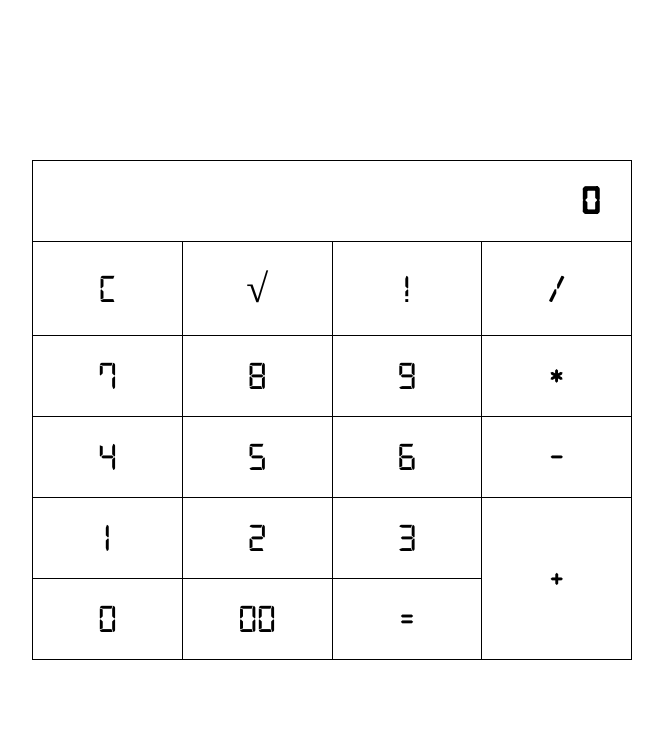
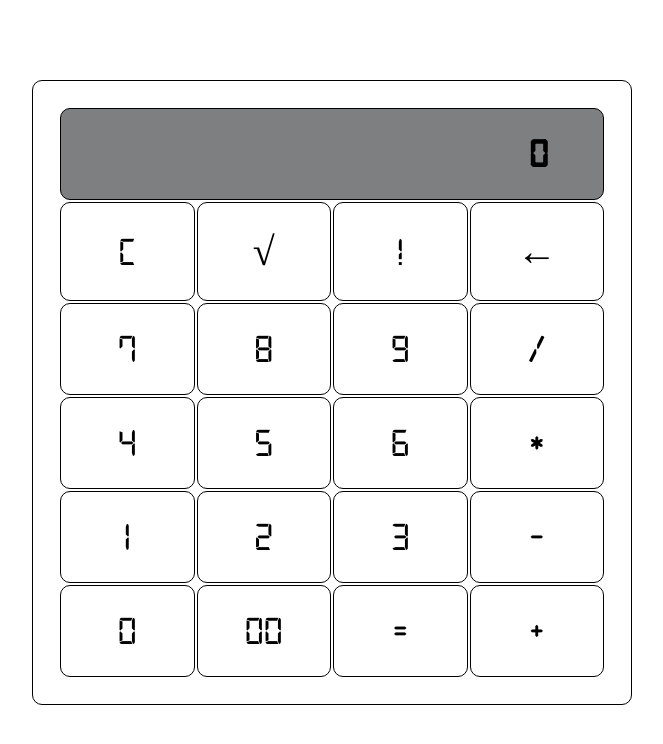
Before and after one commit to pyLuna/calc, a SvelteKit app: page / in a window 1280 px wide. Shown: the top 744 px of the page, without its empty margins (352-1015 px from the left). Built offline with nearby package versions, Linux system fonts and the light colour scheme.

Commit message:
for deploy testing

```diff
--- a/src/routes/+page.svelte
+++ b/src/routes/+page.svelte
@@ -1,107 +1,112 @@
 <script lang="ts">
-    let prevNum: int;
-    let newNum: int;
-    let oprt: string;
-    let chk: bool;
+    let ans = '0';
+    let sqrt = '&radic;';
+    let oprt = "";
+    let chk = false;
 
-    function Factorial(num:int): int{
+    function Squared(num: number): number{
+        return Math.sqrt(num);
+    }
+    function Factorial(num:number): number{
         if(num == 1){
             return num;
         }
         return num * Factorial(num-1);
     }
-
-    function AppendNum(test){
-        let ans = document.getElementById("ans");
-        if(chk == true){
-            Clear();
+    function AddZero(inc: number){
+        let i = 0;
+        while(i < inc){
+            ans += '0';
+            i++;
+        }
+    }
+    function Append(num:any){
+        if(endsWithOperator(ans) && isNaN(num)){
+            return;
+        }
+        if(chk){
+            if(!isNaN(num)){
+                Clear();
+            }
             chk = false;
         }
-        if(ans.innerText === '0'){
-            ans.innerText = "";
+        if(num === '!'){
+            if(ans.includes('!')){return;}
+            oprt = 'fact';
         }
-        if(typeof test === 'string' && ans.innerText !== '0'){
-            ans.innerText += '00';
+        if(ans === '0'){
+            ans = "";
         }
-        else{
-            ans.innerText += test;
+        if(num === 'sq'){
+            ans += sqrt;
+            oprt = 'sq';
+            return;
         }
-        newNum = Number(ans.innerText);
+        ans += num;
     }
-    function Operator(opr){
-        let ans = document.getElementById("ans");
-        prevNum = Number(ans.innerText);
-        oprt = opr;
-        if(opr.length === 3){
-            ans.innerText = "0";
+    function endsWithOperator(str: string) {
+        var lastChar = str.charAt(str.length - 1);
+        return lastChar === '+' || lastChar === '-' || lastChar === '/' || lastChar === '*';
+    }
+    function Equal(){
+        if(oprt === ""){
+            ans = eval(ans);
+            chk = true;
+            return;
         }
-        if(opr === "fact" && ans.innerText.charAt(ans.innerText.length-1) !== '!'){
-            ans.innerText += "!";
+        if(oprt === 'fact'){
+            oprt = "";
+            return ans = String(Factorial(Number(ans.slice(0,-1))));
+        }
+        if(oprt === "sq"){
+            oprt = "";
+            return ans = String(Squared(Number(ans.replace('&radic;',''))));
         }
     }
-    function Equal(){
-        let ans = document.getElementById("ans");
-        switch (oprt) {
-            case "add":
-                ans.innerText = prevNum + newNum;
-                break;
-            case "min":
-                ans.innerText = prevNum - newNum;
-                break;
-            case "div":
-                ans.innerText = prevNum / newNum;
-                break;
-            case "mul":
-                ans.innerText = prevNum * newNum;
-                break;
-            case "fact":
-                ans.innerText = String(Factorial(Number(ans.innerText.slice(0,-1))));
-                break;
-            default:
-                break;
+    function Clear(){
+        ans = '0';
+    }
+    function Backspace(){
+        ans = ans.slice(0,-1);
+        if(ans.length === 0){
+            ans = '0';
         }
-        chk = true;
-    }
-    function Clear(){
-        prevNum = 0;
-        newNum = 0;
-        oprt = '';
-        ans.innerText = "0";
     }
 </script>
 
 <table>
     <tr>
-        <th colspan="4"><span class="header" id="ans">0</span></th>
+        <th colspan="4"><span class="header" id="ans">{@html ans}</span></th>
     </tr>
     <tr>
         <td on:click={() => Clear()}>C</td>
-        <td on:click={() => Operator('sqrt')}>&radic;</td>
-        <td on:click={() => Operator('fact')}>!</td>
-        <td on:click={() => Operator('div')}>/</td>
+        <td on:click={() => Append('sq')}>&radic;</td>
+        <td on:click={() => Append('!')}>!</td>
+        <td on:click={() => Backspace()}>&#8592;</td>
     </tr>
     <tr>
-        <td rowspan="" on:click={() => AppendNum(7)}>7</td>
-        <td on:click={() => AppendNum(8)}>8</td>
-        <td on:click={() => AppendNum(9)}>9</td>
-        <td on:click={() => Operator('mul')}>*</td>
+        <td on:click={() => Append(7)}>7</td>
+        <td on:click={() => Append(8)}>8</td>
+        <td on:click={() => Append(9)}>9</td>
+        <td on:click={() => Append('/')}>/</td>
     </tr>
     <tr>
-        <td on:click={() => AppendNum(4)}>4</td>
-        <td on:click={() => AppendNum(5)}>5</td>
-        <td on:click={() => AppendNum(6)}>6</td>
-        <td on:click={() => Operator('min')}>-</td>
+        <td on:click={() => Append(4)}>4</td>
+        <td on:click={() => Append(5)}>5</td>
+        <td on:click={() => Append(6)}>6</td>
+        <td on:click={() => Append('*')}>*</td>
     </tr>
     <tr>
-        <td on:click={() => AppendNum(1)}>1</td>
-        <td on:click={() => AppendNum(2)}>2</td>
-        <td on:click={() => AppendNum(3)}>3</td>
-        <td rowspan="2" on:click={() => Operator('add')}>+</td>
+        <td on:click={() => Append(1)}>1</td>
+        <td on:click={() => Append(2)}>2</td>
+        <td on:click={() => Append(3)}>3</td>
+        <td on:click={() => Append('-')}>-</td>
     </tr>
     <tr>
-        <td on:click={() => AppendNum(0)}>0</td>
-        <td on:click={() => AppendNum('00')}>00</td>
+        <td on:click={() => AddZero(1)}>0</td>
+        <td on:click={() => AddZero(2)}>00</td>
         <td on:click={() => Equal()}>=</td>
+        <td on:click={() => Append('+')}>+</td>
     </tr>
 </table>
 
@@ -119,15 +124,18 @@
         font-size: 40px;
         table-layout: fixed;
         position: absolute;
-        top:20%;
+        top:10%;
         left: 30%;
+        border-radius: 30px;
     }
     table, th, td {
       border: 1px solid black;
-      border-collapse: collapse;
+      border-radius: 10px;
+      padding: 25px;
     }
     tr td{
         text-align: center;
+        transition: background-color 0.3s ease;
     }
     tr td:hover{
         background-color: rgba(31, 31, 32, 0.425);
@@ -137,4 +145,8 @@
         float: right;
         margin-right: 30px;
     }
+    table tr th{
+        background-color: rgba(96, 97, 99, 0.808);
+        border-spacing: 5px;
+    }
     </style>
--- /dev/null
+++ b/src/routes/page1.svelte
@@ -0,0 +1,155 @@
+<script lang="ts">
+    let prevNum: number;
+    let newNum: number;
+    let oprt: string;
+    let chk: boolean;
+    let ans = "0";
+
+    function Factorial(num:number): number{
+        if(num == 1){
+            return num;
+        }
+        return num * Factorial(num-1);
+    }
+
+    function Squared(num: number): number{
+        return Math.sqrt(num);
+    }
+
+    function AppendNum(test: any){
+        if(chk == true){
+            Clear();
+            chk = false;
+        }
+        if(ans === '0'){
+            ans = "";
+        }
+        if(typeof test === 'string' && ans !== '0'){
+            ans += '00';
+        }
+        else{
+            ans += test;
+        }
+        newNum = Number(ans);
+    }
+    function Operator(opr: string){
+        prevNum = Number(ans);
+        oprt = opr;
+        // if(opr.length === 3){
+        //     ans = "0";
+        // }
+        if(opr === "fact" && ans.charAt(ans.length-1) !== '!'){
+            ans += "!";
+        }
+        if(opr === "sqrt"){
+            prevNum = Number(ans);
+            // ans += '&radic';
+        }
+    }
+    function Equal(newNum: any){
+        if(Number(ans) === 0){
+            ans = "";
+        }
+        // if(ans.length != 4){
+            ans += newNum;
+        // }
+        switch (oprt) {
+            case "add":
+                ans = String(prevNum + newNum);
+                break;
+            case "min":
+                ans = String(prevNum - newNum);
+                break;
+            case "div":
+                ans = String(prevNum / newNum);
+                break;
+            case "mul":
+                ans = String(prevNum * newNum);
+                break;
+            case "fact":
+                ans = String(Factorial(Number(ans.slice(0,-1))));
+                break;
+            case "sqrt":
+                ans = String(Squared(newNum));
+                break;
+            default:
+                break;
+        }
+        chk = true;
+    }
+    function Clear(){
+        prevNum = 0;
+        newNum = 0;
+        oprt = '';
+        ans = "0";
+    }
+</script>
+
+<table>
+    <tr>
+        <th colspan="4"><span class="header" id="ans">{@html ans}</span></th>
+    </tr>
+    <tr>
+        <td on:click={() => Clear()}>C</td>
+        <td on:click={() => Operator('sqrt')}>&radic;</td>
+        <td on:click={() => Operator('fact')}>!</td>
+        <td on:click={() => Operator('div')}>/</td>
+    </tr>
+    <tr>
+        <td on:click={() => Equal(7)}>7</td>
+        <td on:click={() => Equal(8)}>8</td>
+        <td on:click={() => Equal(9)}>9</td>
+        <td on:click={() => Operator('mul')}>*</td>
+    </tr>
+    <tr>
+        <td on:click={() => Equal(4)}>4</td>
+        <td on:click={() => Equal(5)}>5</td>
+        <td on:click={() => Equal(6)}>6</td>
+        <td on:click={() => Operator('min')}>-</td>
+    </tr>
+    <tr>
+        <td on:click={() => Equal(1)}>1</td>
+        <td on:click={() => Equal(2)}>2</td>
+        <td on:click={() => Equal(3)}>3</td>
+        <td rowspan="2" on:click={() => Operator('add')}>+</td>
+    </tr>
+    <tr>
+        <td on:click={() => Equal(0)}>0</td>
+        <td on:click={() => Equal('00')}>00</td>
+        <td on:click={() => Equal(ans)}>=</td>
+    </tr>
+</table>
+
+<style>
+    @font-face{
+        font-family: Digital;
+        font-style: normal;
+        font-weight: 550;
+        src: url('/fonts/Digital7-rg1mL.ttf');
+    }
+    table{
+        font-family: Digital;
+        width: 600px;
+        height: 500px;
+        font-size: 40px;
+        table-layout: fixed;
+        position: absolute;
+        top:20%;
+        left: 30%;
+    }
+    table, th, td {
+      border: 1px solid black;
+      border-collapse: collapse;
+    }
+    tr td{
+        text-align: center;
+    }
+    tr td:hover{
+        background-color: rgba(31, 31, 32, 0.425);
+        cursor: pointer;
+    }
+    .header{
+        float: right;
+        margin-right: 30px;
+    }
+    </style>
```
